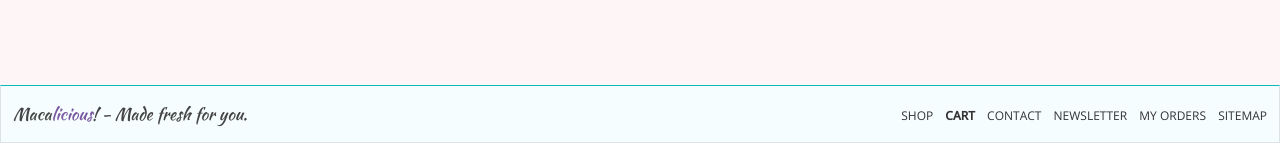
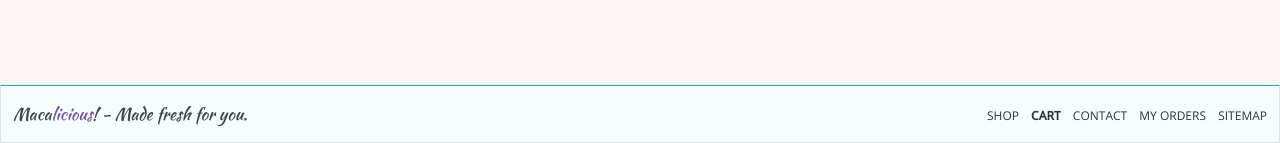
Before and after one commit to Elmer-Almeida/macalicious, a Django app: page /cart/ in a window 1280 px wide. Shown: the part 657-800 px from the top of the page. Run offline with Django 3.2, Linux system fonts and the light colour scheme; data comes from the database, SQL or seed files in the repository; data that the repository does not hold is empty; some libraries are stand-ins or nearby versions.

Commit message:
carousel interval - true and footer newsletter link removal

```diff
--- a/shop/templates/partials/images_carousel.html
+++ b/shop/templates/partials/images_carousel.html
@@ -1,5 +1,5 @@
 <div id="carousel-{% if set %}{{ set.slug }}{% elif collection %}{{ collection.slug }}{% elif cart %}{{ item.content_object.slug }}{% endif %}"
-     class="carousel slide" data-bs-touch="true" data-bs-interval="false">
+     class="carousel slide" data-bs-touch="true" data-bs-interval="true">
     <div class="carousel-inner rounded shadow-sm" role="listbox">
 
         {% for image in images %}
--- a/templates/partials/footer.html
+++ b/templates/partials/footer.html
@@ -21,8 +21,8 @@
                             href="{% url 'cart:view' %}">Cart</a></li>
                     <li class="list-inline-item {% if 'contact' in request.path %}active{% endif %}"><a
                             href="{% url 'contact:view' %}">Contact</a></li>
-                    <li class="list-inline-item {% if 'newsletter' in request.path %}active{% endif %}"><a
-                            href="{% url 'newsletter:signup' %}">Newsletter</a></li>
+{#                    <li class="list-inline-item {% if 'newsletter' in request.path %}active{% endif %}"><a#}
+{#                            href="{% url 'newsletter:signup' %}">Newsletter</a></li>#}
                     <li class="list-inline-item {% if 'orders' in request.path %}active{% endif %}"><a
                             href="{% url 'orders:view' %}">My Orders</a></li>
                     <li class="list-inline-item"><a href="{% url 'sitemap' %}" target="_blank">Sitemap</a></li>
```
